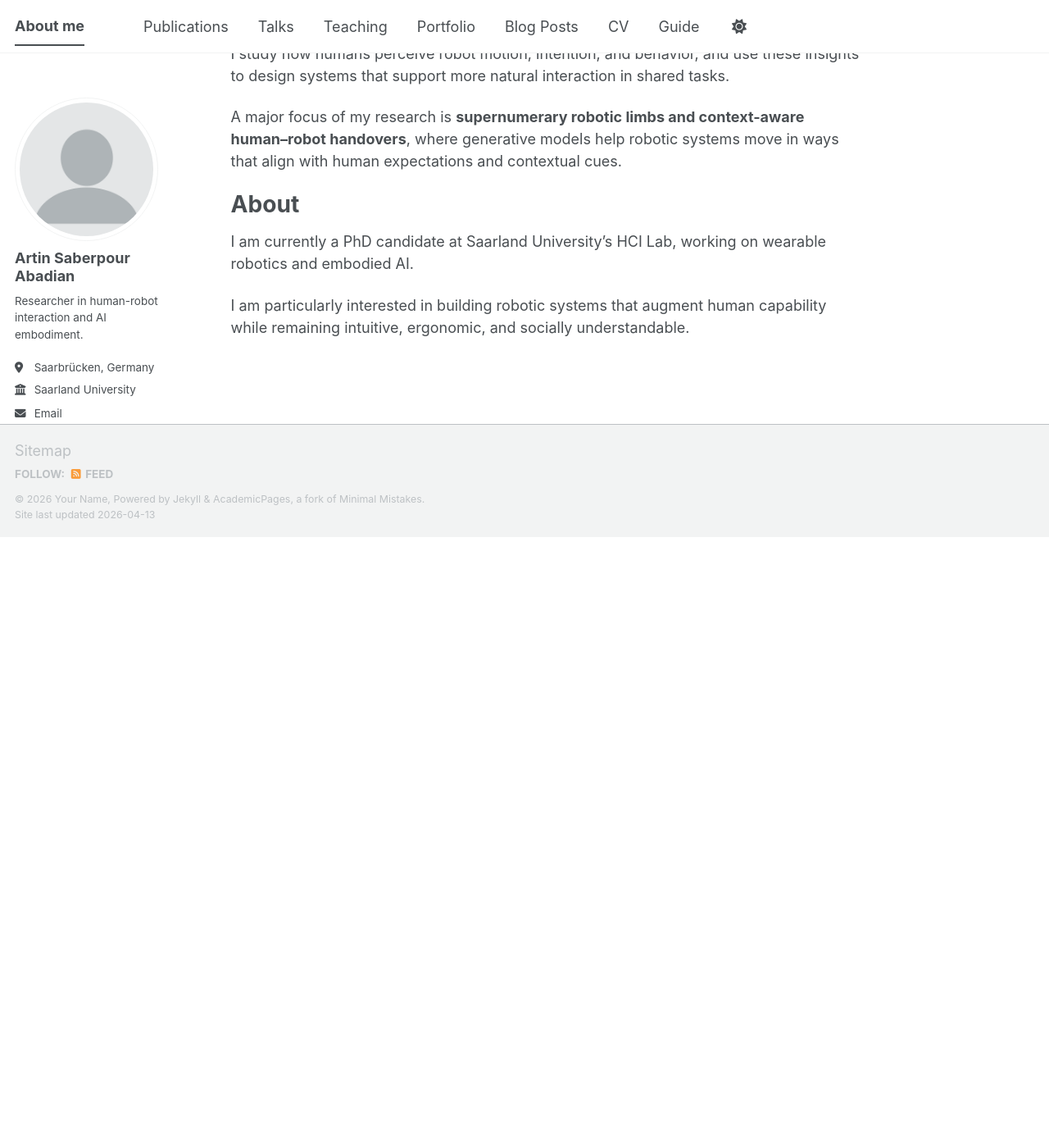
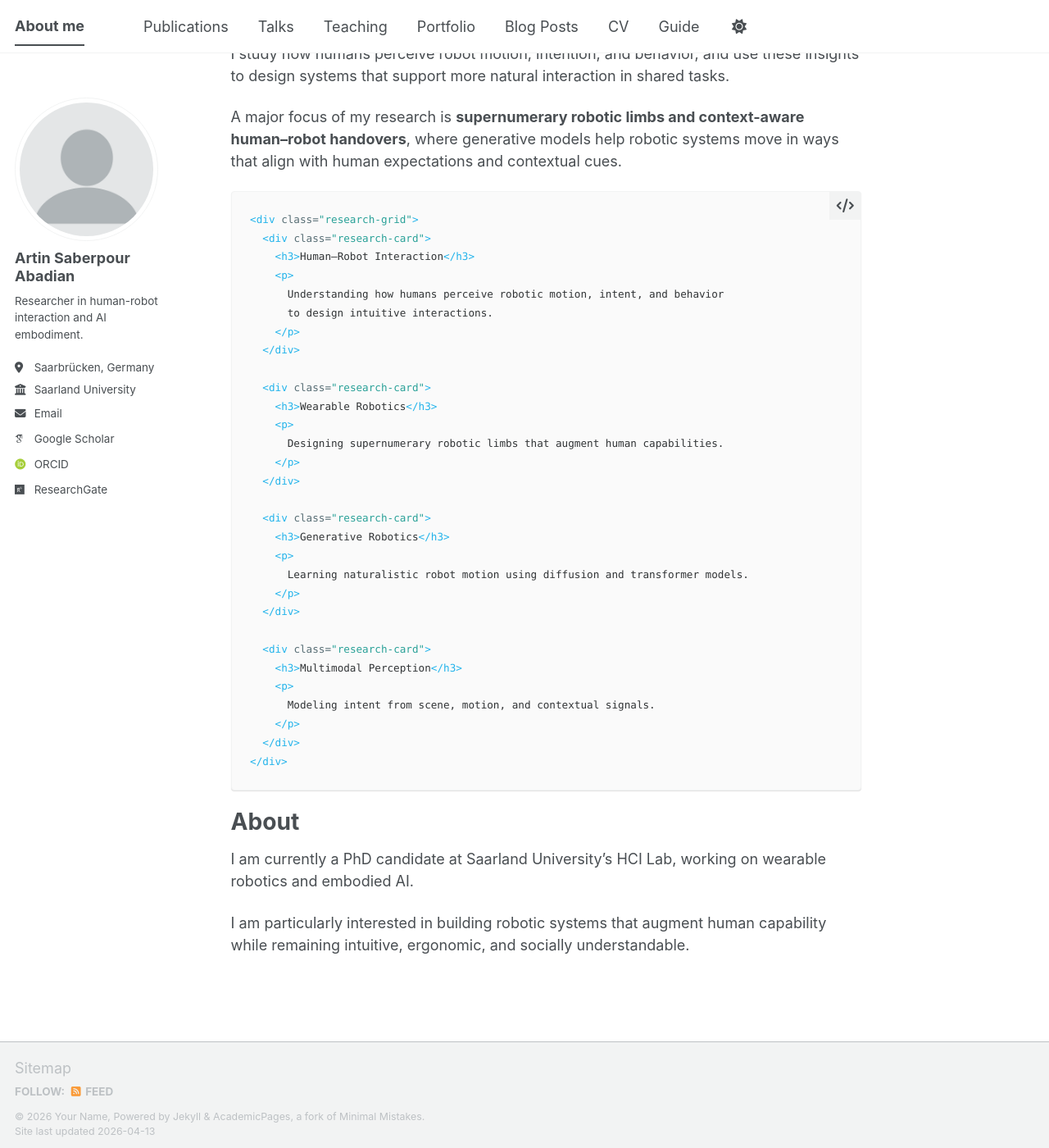
Before and after one commit to artin-saberpour/artin-saberpour.github.io, a Jekyll site: the page built from _pages/about.md, in a window 1280 px wide and 1400 px high, scrolled down 449 px. Shown: the whole window at 82% size. Built offline with Jekyll 4.4.1, drawn with Linux system fonts in a browser that asks for light colours; some web fonts are replaced; a script bundle is joined from its source files by our own code; library files that are not in the unit come from our copies; before the commit the page ends 1104 px from its top, so only the background shows below that.

Commit message:
Update about.md

````diff
--- a/_pages/about.md
+++ b/_pages/about.md
@@ -24,6 +24,46 @@ I study how humans perceive robot motion, intention, and behavior, and use these
 A major focus of my research is **supernumerary robotic limbs and context-aware human–robot handovers**, where generative models help robotic systems move in ways that align with human expectations and contextual cues.
 
 
+
+```html
+<div class="research-grid">
+  <div class="research-card">
+    <h3>Human–Robot Interaction</h3>
+    <p>
+      Understanding how humans perceive robotic motion, intent, and behavior
+      to design intuitive interactions.
+    </p>
+  </div>
+
+  <div class="research-card">
+    <h3>Wearable Robotics</h3>
+    <p>
+      Designing supernumerary robotic limbs that augment human capabilities.
+    </p>
+  </div>
+
+  <div class="research-card">
+    <h3>Generative Robotics</h3>
+    <p>
+      Learning naturalistic robot motion using diffusion and transformer models.
+    </p>
+  </div>
+
+  <div class="research-card">
+    <h3>Multimodal Perception</h3>
+    <p>
+      Modeling intent from scene, motion, and contextual signals.
+    </p>
+  </div>
+</div>
+```
+
+
+
+
+
+
+
 About
 ======
 
````
